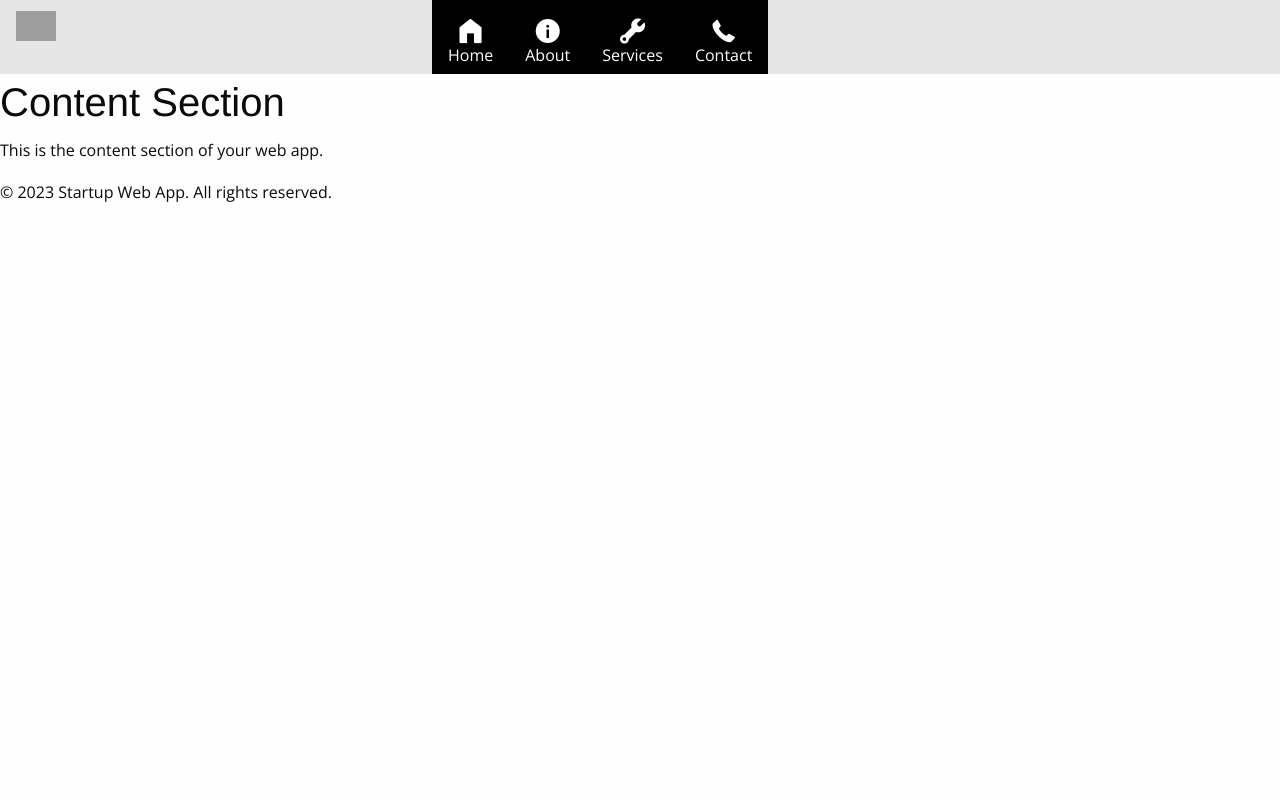
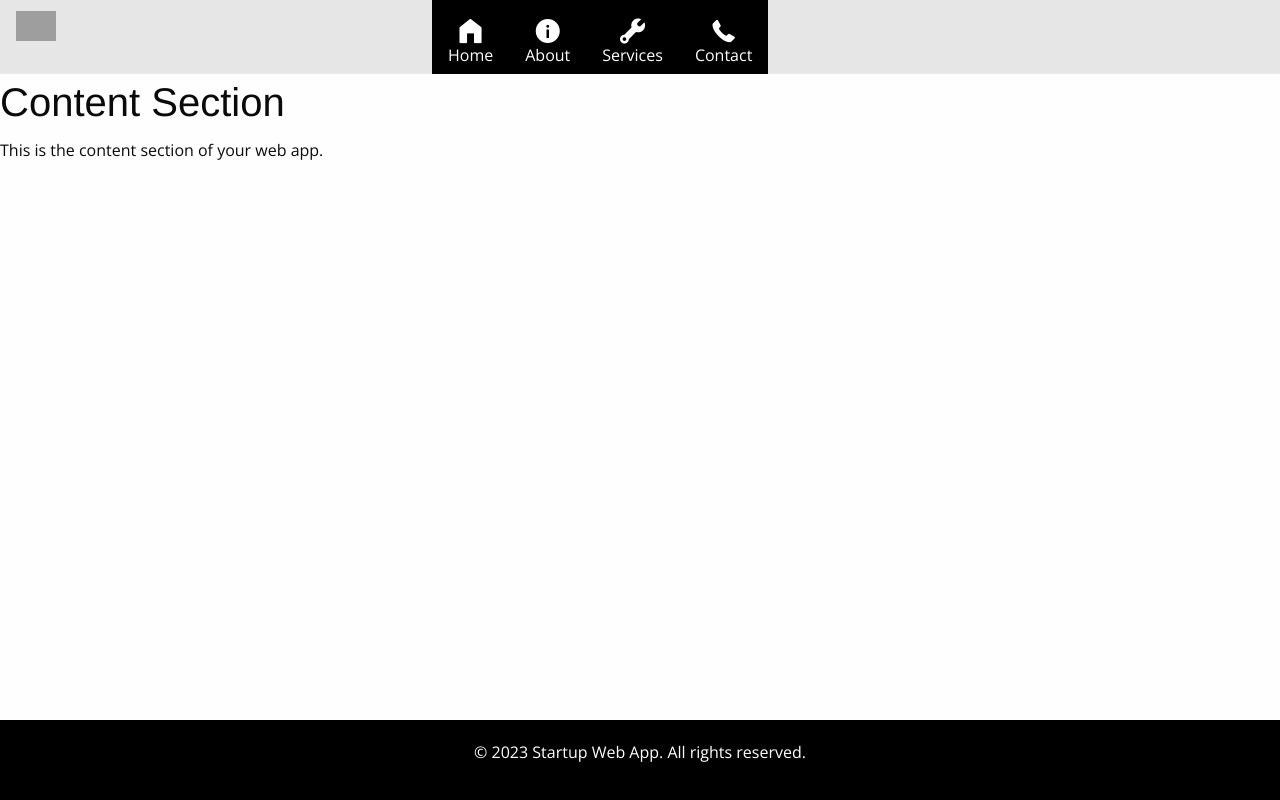
Before and after one commit to williammabotjaeng/imperium, a Flask app: page / in a window 1280 px wide. Run offline with Flask 3, Linux system fonts and the light colour scheme; some libraries are stand-ins or nearby versions; grey boxes are pictures that could not be loaded.

Commit message:
footer, main-footer, app.css

```diff
--- a/static/css/app.css
+++ b/static/css/app.css
@@ -55,3 +55,16 @@ a.nav-link-text {
 .nav-icon {
     font-size: 32px;
 }
+
+.main-footer {
+    bottom: 0px;
+    position: fixed;
+    justify-content: center;
+    align-items: center;
+    text-align: center;
+    width: 100%;
+    height: 10%;
+    padding: 20px;
+    background-color: black;
+    color: white;
+}
--- a/templates/index.html
+++ b/templates/index.html
@@ -39,7 +39,7 @@
 </section>
 
 <!-- Footer -->
-<footer>
+<footer class="main-footer">
     <div class="row">
         <div class="column">
             <p>&copy; 2023 Startup Web App. All rights reserved.</p>
```
